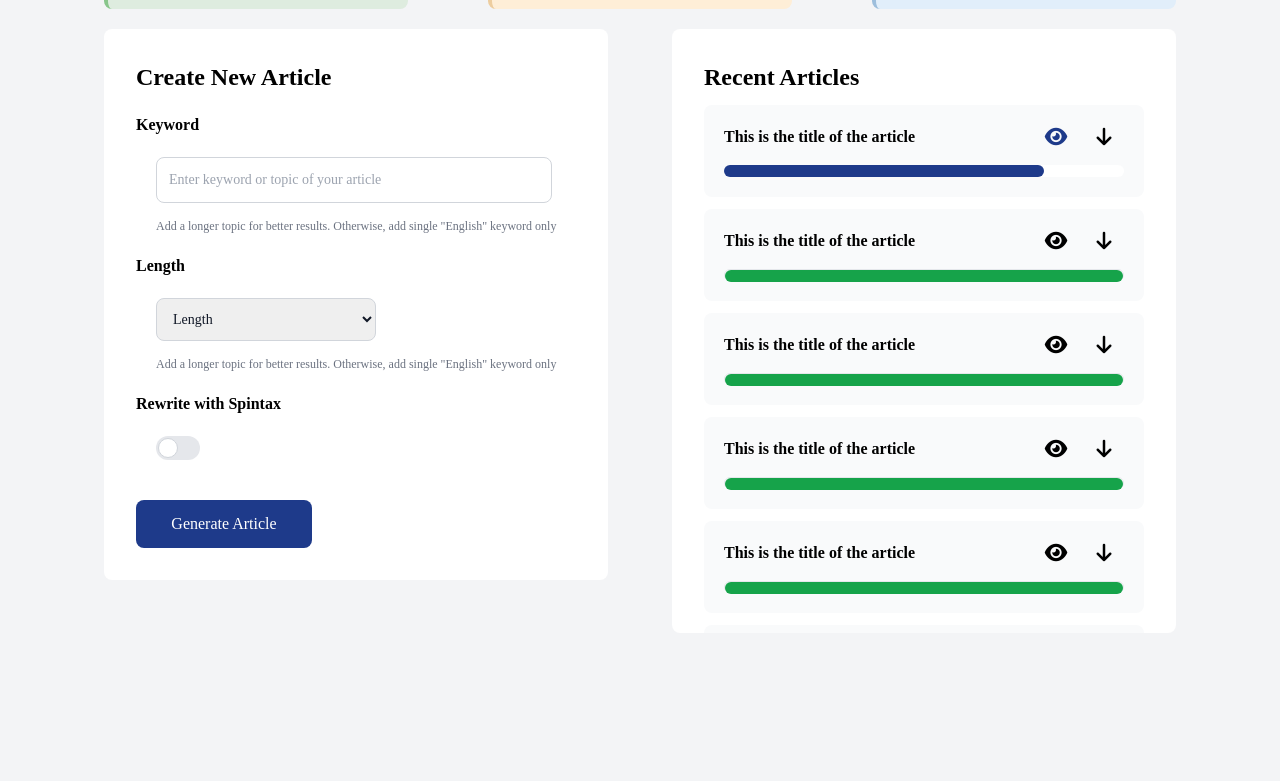
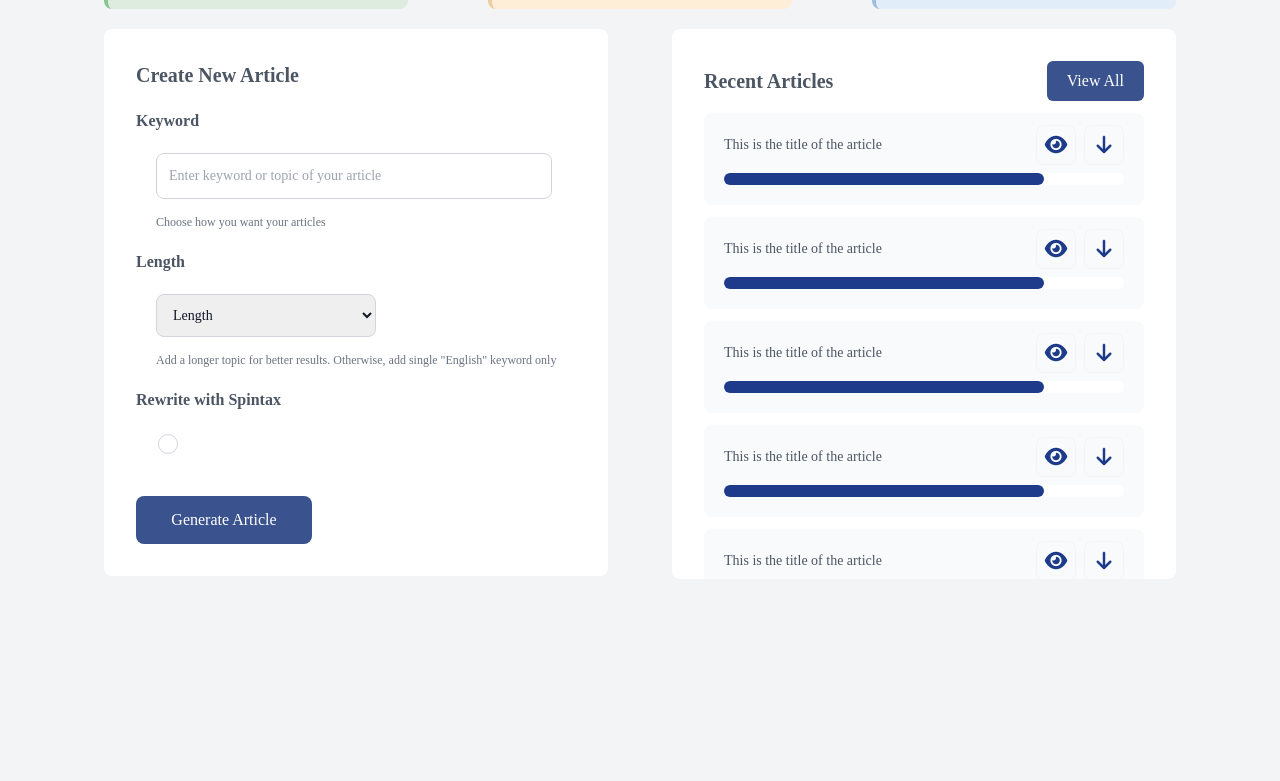
Before and after one commit to abirhasandipu/yive_writer_HTML, a website: page src/dashboard.html in a window 1280 px wide. Shown: the part 201-982 px from the top of the page. After the commit the page ends 800 px from the top, so only its background shows below. Drawn offline with Linux system fonts and the light colour scheme.

Commit message:
color, responsiveness, scrollbar

```diff
--- a/src/dashboard.html
+++ b/src/dashboard.html
@@ -14,50 +14,7 @@
 		/>
 		<script src="index.js"></script>
 	</head>
-	<body class="bg-gray-100 overflow-hidden small-laptop:overflow-y-scroll">
-		<!-- OLD Header start -->
-		<!-- <div
-			class="px-40 py-2 grid grid-cols-4 w-screen h-auto bg-white drop-shadow-md"
-		>
-			<div class="col-span-1">
-				<img src="assets/YIVEWriter_logo.png" alt="" />
-			</div>
-			<div class="col-span-2 flex items-center justify-start">
-				<ul class="flex gap-5 font-semibold">
-					<a
-						href="#"
-						class="px-5 py-2 rounded-md active:bg-gray-100 bg-gray-100"
-						><li>Dashboard</li></a
-					>
-
-					<a href="#" class="px-5 py-2 rounded-md hover:bg-gray-100"
-						><li>History</li></a
-					>
-					<a href="#" class="px-5 py-2 rounded-md hover:bg-gray-100"
-						><li>Tutorials</li></a
-					>
-					<a href="#" class="px-5 py-2 rounded-md hover:bg-gray-100"
-						><li>Tickets</li></a
-					>
-				</ul>
-			</div>
-			<div class="col-span-1 flex justify-end items-center gap-5">
-				<div
-					class="h-10 w-10 rounded-full border-4 border-blue-900 flex justify-center items-center"
-				>
-					<i class="text-blue-900 text-xl fa-solid fa-dollar-sign"></i>
-				</div>
-				<h5 class="font-semibold">420,696</h5>
-				<div class="w-12 h-12">
-					<img
-						class="rounded-full border-2 border-blue-700"
-						src="assets/avatar.png"
-						alt="profile image"
-					/>
-				</div>
-			</div>
-		</div> -->
-		<!-- header -->
+	<body class="bg-gray-100 overflow-x-hidden laptop:overflow-y-scroll">
 		<div
 			class="w-screen h-auto bg-white px-32 tablet:px-10 py-3 grid grid-cols-4 justify-between items-center shadow-sm"
 		>
@@ -67,10 +24,12 @@
 			</div>
 
 			<!-- Navigation -->
-			<div class="flex col-span-1 text-gray-700 gap-2 wide-tablet:hidden">
+			<div
+				class="flex col-span-1 text-gray-700 gap-2 wide-tablet:hidden small-laptop:text-sm"
+			>
 				<a href="dashboard.html">
 					<div
-						class="w-32 active:bg-slate-100 bg-gray-100 px-10 py-1.5 rounded-md flex justify-center items-center gap-2 hover:bg-slate-100 ease-in-out duration-200"
+						class="w-32 small-laptop:w-24 active:bg-slate-100 bg-gray-100 px-10 py-1.5 rounded-md flex justify-center items-center gap-2 hover:bg-slate-100 ease-in-out duration-200"
 					>
 						<!-- <i class="fa-solid fa-table-columns"></i> -->
 						<p>Dashboard</p>
@@ -78,7 +37,7 @@
 				</a>
 				<a href="profile.html">
 					<div
-						class="w-32 active:bg-slate-100 px-10 py-1.5 rounded-md flex justify-center items-center gap-2 hover:bg-slate-100 ease-in-out duration-200"
+						class="w-32 small-laptop:w-24 active:bg-slate-100 px-10 py-1.5 rounded-md flex justify-center items-center gap-2 hover:bg-slate-100 ease-in-out duration-200"
 					>
 						<!-- <i class="fa-solid fa-user"></i> -->
 						<p>History</p>
@@ -106,15 +65,21 @@
 			<div
 				class="flex gap-8 justify-end items-center col-span-2 wide-tablet:hidden"
 			>
-				<div class="col-span-1 flex justify-end items-center gap-5">
 				<div
-						class="h-8 w-8 rounded-full border-2 border-blue-900 flex justify-center items-center"
+					class="col-span-1 flex justify-end items-center gap-5 small-laptop:gap-2"
 				>
-						<i class="text-blue-900 text-xl fa-solid fa-dollar-sign"></i>
+					<div
+						class="h-8 w-8 small-laptop:h-6 small-laptop:w-6 rounded-full border-2 border-blue-900 flex justify-center items-center"
+					>
+						<i
+							class="text-blue-900 text-xl small-laptop:text-sm fa-solid fa-dollar-sign"
+						></i>
 					</div>
-					<h3 class="text-gray-800 justify-end">420,696</h3>
+					<h3 class="text-gray-800 justify-end small-laptop:text-sm">
+						420,696
+					</h3>
 				</div>
-				<div class="w-12 h-12">
+				<div class="w-12 h-12 small-laptop:w-8 small-laptop:h-8">
 					<img
 						class="rounded-full border-2 border-blue-700"
 						src="assets/avatar.png"
@@ -154,7 +119,7 @@
 							<i class="text-blue-900 text-lg fa-solid fa-dollar-sign"></i>
 						</div>
 						<div>
-							<h3 class="text-lg ml-2 text-gray-800 justify-end">420,696</h3>
+							<h3 class="text-lg ml-2 text-gray-600 justify-end">420,696</h3>
 						</div>
 					</div>
 					<a href="#"
@@ -205,7 +170,7 @@
 
 		<div class="flex flex-col m-auto w-[90%]">
 			<!-- Card container Start -->
-			<div class="grid grid-cols-3">
+			<div class="grid grid-cols-3 text-gray-600">
 				<!-- Card 1 -->
 				<div class="col-span-1 small-laptop:col-span-full">
 					<div
@@ -213,7 +178,7 @@
 					>
 						<div>
 							<h4 class="text-lg font-semibold">Credits</h4>
-							<h2 class="text-3xl mt-2">420,696</h2>
+							<h2 class="text-3xl mt-2 font-semibold">420,696</h2>
 						</div>
 						<div
 							class="bg-white w-16 h-16 flex justify-center items-center rounded-lg"
@@ -234,7 +199,7 @@
 					>
 						<div>
 							<h4 class="text-lg font-semibold">Articles</h4>
-							<h2 class="text-3xl mt-2">34</h2>
+							<h2 class="text-3xl mt-2 font-semibold">34</h2>
 						</div>
 						<div
 							class="bg-white w-16 h-16 flex justify-center items-center rounded-lg"
@@ -254,7 +219,7 @@
 					>
 						<div>
 							<h4 class="text-lg font-semibold">Ticket</h4>
-							<h2 class="text-3xl mt-2">2</h2>
+							<h2 class="text-3xl mt-2 font-semibold">2</h2>
 						</div>
 						<div
 							class="bg-white w-16 h-16 flex justify-center items-center rounded-lg"
@@ -273,11 +238,15 @@
 			<!-- Form and List container start -->
 			<div class="grid grid-cols-2 mx-2">
 				<!-- Article Creation form -->
-				<div class="col-span-1 h-5/6 px-8 py-5 small-laptop:col-span-full">
-					<div class="bg-white rounded-lg h-auto w-full px-8 py-8">
-						<h2 class="text-2xl font-semibold">Create New Article</h2>
+				<div class="col-span-1 px-8 py-5 small-laptop:col-span-full">
+					<div class="bg-white rounded-lg px-8 py-8">
+						<h2 class="text-xl text-gray-600 font-semibold">
+							Create New Article
+						</h2>
 						<form class="mt-5 flex flex-col gap-5" action="">
-							<label for="keyword" class="font-semibold">Keyword</label>
+							<label for="keyword" class="font-semibold text-gray-600"
+								>Keyword</label
+							>
 							<input
 								type="text"
 								name=""
@@ -286,10 +255,11 @@
 								class="ml-5 w-[90%] border border-gray-300 text-gray-900 text-sm rounded-lg focus:ring-blue-500 focus:border-blue-500 block px-3 py-3"
 							/>
 							<p class="text-xs ml-5 mt-[-5px] text-gray-500">
-								Add a longer topic for better results. Otherwise, add single
-								"English" keyword only
+								Choose how you want your articles
 							</p>
-							<label for="length" class="font-semibold">Length</label>
+							<label for="length" class="font-semibold text-gray-600"
+								>Length</label
+							>
 
 							<select
 								id="countries"
@@ -306,7 +276,9 @@
 								"English" keyword only
 							</p>
 
-							<label for="" class="font-semibold">Rewrite with Spintax</label>
+							<label for="" class="font-semibold text-gray-600"
+								>Rewrite with Spintax</label
+							>
 							<label
 								for="default-toggle"
 								class="ml-5 inline-flex relative items-center cursor-pointer"
@@ -318,7 +290,7 @@
 									class="sr-only peer"
 								/>
 								<div
-									class="w-11 h-6 bg-gray-200 peer-focus:outline-none peer-focus:ring-4 peer-focus:ring-blue-300 dark:peer-focus:ring-blue-800 rounded-full peer dark:bg-gray-700 peer-checked:after:translate-x-full peer-checked:after:border-white after:content-[''] after:absolute after:top-[2px] after:left-[2px] after:bg-white after:border-gray-300 after:border after:rounded-full after:h-5 after:w-5 after:transition-all dark:border-gray-600 peer-checked:bg-blue-600"
+									class="w-11 h-6 bg-white peer-focus:outline-none peer-focus:ring-blue-300 dark:peer-focus:ring-blue-800 rounded-full peer dark:bg-gray-400 peer-checked:after:translate-x-full peer-checked:after:border-white after:content-[''] after:absolute after:top-[2px] after:left-[2px] after:bg-white after:border-gray-300 after:border after:rounded-full after:h-5 after:w-5 after:transition-all dark:border-white peer-checked:bg-blue-600"
 								></div>
 							</label>
 
@@ -327,33 +299,44 @@
 								value="Generate Article"
 								name=""
 								id=""
-								class="mt-5 w-[40%] py-3 text-white rounded-lg bg-blue-900 cursor-pointer hover:bg-blue-800"
+								class="mt-5 w-[40%] py-3 text-white rounded-lg bg-[#3A528D] cursor-pointer hover:bg-[#556daa]"
 							/>
 						</form>
 					</div>
 				</div>
 				<!-- Article list -->
+				<div class="col-span-1 px-8 py-5 small-laptop:col-span-full">
 					<div
-					class="col-span-1 px-8 py-5 h-5/6 overflow-y-scroll small-laptop:col-span-full"
+						id="article-list"
+						class="bg-white rounded-lg w-full px-8 py-8 h-[550px] overflow-y-scroll"
 					>
-					<div
-						class="bg-white rounded-lg w-full px-8 py-8 h-full overflow-scroll"
+						<div class="flex justify-between items-center">
+							<h2 class="text-xl font-semibold text-gray-600">
+								Recent Articles
+							</h2>
+							<a
+								class="bg-[#3A528D] hover:bg-[#556daa] text-white px-5 py-2 rounded-md"
+								href="#"
+								>View All</a
 							>
-						<h2 class="text-2xl font-semibold">Recent Articles</h2>
+						</div>
+						<div class="w-full text-gray-600">
 							<!-- item 1 -->
 							<div class="bg-gray-50 px-5 py-3 rounded-lg my-3">
 								<div class="flex justify-between items-center">
-								<h6 class="font-semibold">This is the title of the article</h6>
+									<h6 class="text-sm font">This is the title of the article</h6>
 									<div class="flex items-center gap-2">
 										<a
 											href="#"
-										class="flex items-center justify-center w-10 h-10 px-3 py-2 hover:bg-gray-200 rounded-lg ease-in-out duration-200"
+											class="border border-gray-100 flex items-center justify-center w-10 h-10 px-3 py-2 hover:bg-gray-200 rounded-lg ease-in-out duration-200"
 											><i class="text-xl text-blue-900 fa-solid fa-eye"></i
 										></a>
 										<a
 											href="#"
-										class="flex items-center justify-center w-10 h-10 px-3 py-2 hover:bg-gray-200 rounded-lg ease-in-out duration-200"
-										><i class="text-xl fa-solid fa-arrow-down"></i
+											class="border border-gray-100 flex items-center justify-center w-10 h-10 px-3 py-2 hover:bg-gray-200 rounded-lg ease-in-out duration-200"
+											><i
+												class="text-xl text-blue-900 fa-solid fa-arrow-down"
+											></i
 										></a>
 									</div>
 								</div>
@@ -363,121 +346,129 @@
 									</div>
 								</div>
 							</div>
-						<!-- item 2 -->
+							<!-- other items -->
 							<div class="bg-gray-50 px-5 py-3 rounded-lg my-3">
 								<div class="flex justify-between items-center">
-								<h6 class="font-semibold">This is the title of the article</h6>
-								<div class="flex gap-2">
+									<h6 class="text-sm font">This is the title of the article</h6>
+									<div class="flex items-center gap-2">
 										<a
 											href="#"
-										class="flex items-center justify-center w-10 h-10 px-3 py-2 hover:bg-gray-200 rounded-lg ease-in-out duration-200"
-										><i class="text-xl fa-solid fa-eye"></i
+											class="border border-gray-100 flex items-center justify-center w-10 h-10 px-3 py-2 hover:bg-gray-200 rounded-lg ease-in-out duration-200"
+											><i class="text-xl text-blue-900 fa-solid fa-eye"></i
 										></a>
 										<a
 											href="#"
-										class="flex items-center justify-center w-10 h-10 px-3 py-2 hover:bg-gray-200 rounded-lg ease-in-out duration-200"
-										><i class="text-xl fa-solid fa-arrow-down"></i
+											class="border border-gray-100 flex items-center justify-center w-10 h-10 px-3 py-2 hover:bg-gray-200 rounded-lg ease-in-out duration-200"
+											><i
+												class="text-xl text-blue-900 fa-solid fa-arrow-down"
+											></i
 										></a>
 									</div>
 								</div>
 								<div class="py-2">
-								<div class="bg-white h-3 w-full rounded-full border">
-									<div class="bg-green-600 w-[100%] h-3 rounded-full"></div>
+									<div class="bg-white h-3 w-full rounded-full">
+										<div class="bg-blue-900 w-[80%] h-3 rounded-full"></div>
 									</div>
 								</div>
 							</div>
-						<!-- Item 3 -->
 							<div class="bg-gray-50 px-5 py-3 rounded-lg my-3">
 								<div class="flex justify-between items-center">
-								<h6 class="font-semibold">This is the title of the article</h6>
-								<div class="flex gap-2">
+									<h6 class="text-sm font">This is the title of the article</h6>
+									<div class="flex items-center gap-2">
 										<a
 											href="#"
-										class="flex items-center justify-center w-10 h-10 px-3 py-2 hover:bg-gray-200 rounded-lg ease-in-out duration-200"
-										><i class="text-xl fa-solid fa-eye"></i
+											class="border border-gray-100 flex items-center justify-center w-10 h-10 px-3 py-2 hover:bg-gray-200 rounded-lg ease-in-out duration-200"
+											><i class="text-xl text-blue-900 fa-solid fa-eye"></i
 										></a>
 										<a
 											href="#"
-										class="flex items-center justify-center w-10 h-10 px-3 py-2 hover:bg-gray-200 rounded-lg ease-in-out duration-200"
-										><i class="text-xl fa-solid fa-arrow-down"></i
+											class="border border-gray-100 flex items-center justify-center w-10 h-10 px-3 py-2 hover:bg-gray-200 rounded-lg ease-in-out duration-200"
+											><i
+												class="text-xl text-blue-900 fa-solid fa-arrow-down"
+											></i
 										></a>
 									</div>
 								</div>
 								<div class="py-2">
-								<div class="bg-white h-3 w-full rounded-full border">
-									<div class="bg-green-600 w-[100%] h-3 rounded-full"></div>
+									<div class="bg-white h-3 w-full rounded-full">
+										<div class="bg-blue-900 w-[80%] h-3 rounded-full"></div>
 									</div>
 								</div>
 							</div>
-						<!-- Item 4 -->
 							<div class="bg-gray-50 px-5 py-3 rounded-lg my-3">
 								<div class="flex justify-between items-center">
-								<h6 class="font-semibold">This is the title of the article</h6>
-								<div class="flex gap-2">
+									<h6 class="text-sm font">This is the title of the article</h6>
+									<div class="flex items-center gap-2">
 										<a
 											href="#"
-										class="flex items-center justify-center w-10 h-10 px-3 py-2 hover:bg-gray-200 rounded-lg ease-in-out duration-200"
-										><i class="text-xl fa-solid fa-eye"></i
+											class="border border-gray-100 flex items-center justify-center w-10 h-10 px-3 py-2 hover:bg-gray-200 rounded-lg ease-in-out duration-200"
+											><i class="text-xl text-blue-900 fa-solid fa-eye"></i
 										></a>
 										<a
 											href="#"
-										class="flex items-center justify-center w-10 h-10 px-3 py-2 hover:bg-gray-200 rounded-lg ease-in-out duration-200"
-										><i class="text-xl fa-solid fa-arrow-down"></i
+											class="border border-gray-100 flex items-center justify-center w-10 h-10 px-3 py-2 hover:bg-gray-200 rounded-lg ease-in-out duration-200"
+											><i
+												class="text-xl text-blue-900 fa-solid fa-arrow-down"
+											></i
 										></a>
 									</div>
 								</div>
 								<div class="py-2">
-								<div class="bg-white h-3 w-full rounded-full border">
-									<div class="bg-green-600 w-[100%] h-3 rounded-full"></div>
+									<div class="bg-white h-3 w-full rounded-full">
+										<div class="bg-blue-900 w-[80%] h-3 rounded-full"></div>
 									</div>
 								</div>
 							</div>
-						<!-- Item 5 -->
 							<div class="bg-gray-50 px-5 py-3 rounded-lg my-3">
 								<div class="flex justify-between items-center">
-								<h6 class="font-semibold">This is the title of the article</h6>
-								<div class="flex gap-2">
+									<h6 class="text-sm font">This is the title of the article</h6>
+									<div class="flex items-center gap-2">
 										<a
 											href="#"
-										class="flex items-center justify-center w-10 h-10 px-3 py-2 hover:bg-gray-200 rounded-lg ease-in-out duration-200"
-										><i class="text-xl fa-solid fa-eye"></i
+											class="border border-gray-100 flex items-center justify-center w-10 h-10 px-3 py-2 hover:bg-gray-200 rounded-lg ease-in-out duration-200"
+											><i class="text-xl text-blue-900 fa-solid fa-eye"></i
 										></a>
 										<a
 											href="#"
-										class="flex items-center justify-center w-10 h-10 px-3 py-2 hover:bg-gray-200 rounded-lg ease-in-out duration-200"
-										><i class="text-xl fa-solid fa-arrow-down"></i
+											class="border border-gray-100 flex items-center justify-center w-10 h-10 px-3 py-2 hover:bg-gray-200 rounded-lg ease-in-out duration-200"
+											><i
+												class="text-xl text-blue-900 fa-solid fa-arrow-down"
+											></i
 										></a>
 									</div>
 								</div>
 								<div class="py-2">
-								<div class="bg-white h-3 w-full rounded-full border">
-									<div class="bg-green-600 w-[100%] h-3 rounded-full"></div>
+									<div class="bg-white w-full rounded-full">
+										<div class="bg-blue-900 w-[80%] h-3 rounded-full"></div>
 									</div>
 								</div>
 							</div>
-						<!-- Item 6 -->
 							<div class="bg-gray-50 px-5 py-3 rounded-lg my-3">
 								<div class="flex justify-between items-center">
-								<h6 class="font-semibold">This is the title of the article</h6>
-								<div class="flex gap-2">
+									<h6 class="text-sm font">This is the title of the article</h6>
+									<div class="flex items-center gap-2">
 										<a
 											href="#"
-										class="flex items-center justify-center w-10 h-10 px-3 py-2 hover:bg-gray-200 rounded-lg ease-in-out duration-200"
-										><i class="text-xl fa-solid fa-eye"></i
+											class="border border-gray-100 flex items-center justify-center w-10 h-10 px-3 py-2 hover:bg-gray-200 rounded-lg ease-in-out duration-200"
+											><i class="text-xl text-blue-900 fa-solid fa-eye"></i
 										></a>
 										<a
 											href="#"
-										class="flex items-center justify-center w-10 h-10 px-3 py-2 hover:bg-gray-200 rounded-lg ease-in-out duration-200"
-										><i class="text-xl fa-solid fa-arrow-down"></i
+											class="border border-gray-100 flex items-center justify-center w-10 h-10 px-3 py-2 hover:bg-gray-200 rounded-lg ease-in-out duration-200"
+											><i
+												class="text-xl text-blue-900 fa-solid fa-arrow-down"
+											></i
 										></a>
 									</div>
 								</div>
 								<div class="py-2">
-								<div class="bg-white h-3 w-full rounded-full border">
-									<div class="bg-green-600 w-[100%] h-3 rounded-full"></div>
+									<div class="bg-white h-3 w-full rounded-full">
+										<div class="bg-blue-900 w-[80%] h-3 rounded-full"></div>
 									</div>
 								</div>
 							</div>
+						</div>
+						<!-- Article list end -->
 					</div>
 				</div>
 			</div>
--- a/src/input.css
+++ b/src/input.css
@@ -7,3 +7,21 @@
 body {
 	font-family: "Poppins", serif;
 }
+
+#article-list::-webkit-scrollbar {
+	width: 0.8em;
+}
+
+::-webkit-scrollbar-track {
+	background-color: transparent;
+}
+
+::-webkit-scrollbar-thumb {
+	background-color: rgb(235, 235, 235);
+	border-radius: 100vw;
+}
+
+::-webkit-scrollbar-thumb:hover {
+	background-color: rgb(203, 203, 203);
+	border-radius: 10em;
+}
```
Also changed, not shown: dist/output.css. Lines whose indentation alone changed are shown as unchanged.
